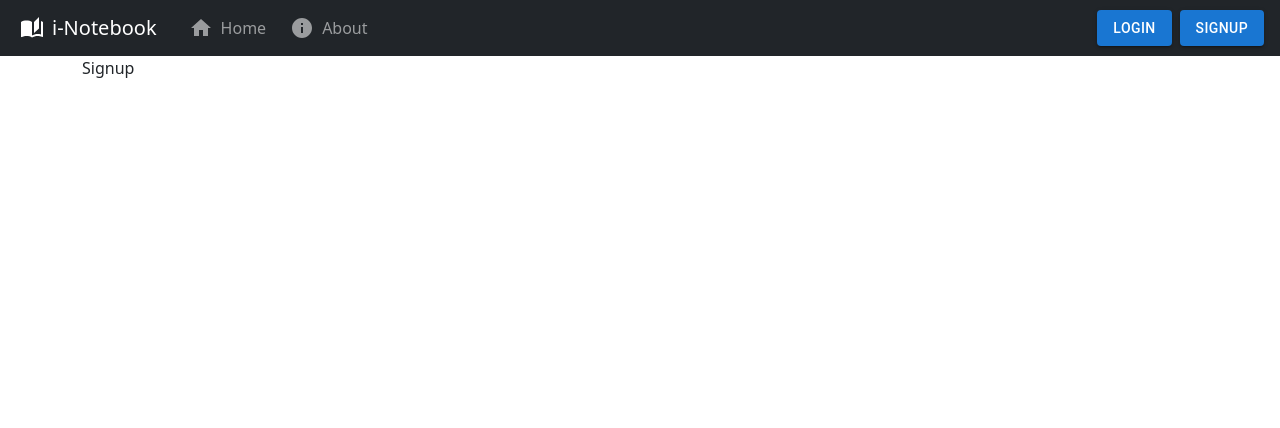
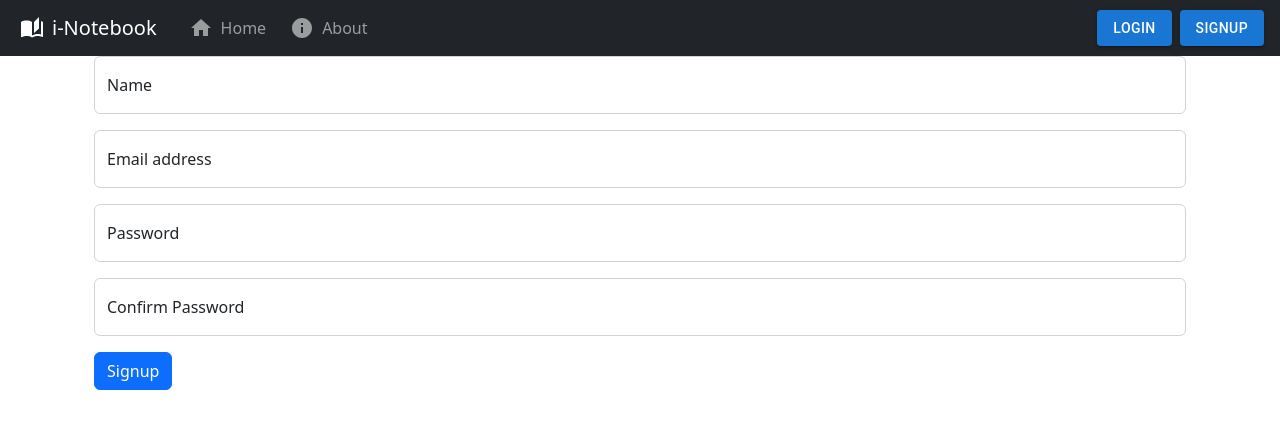
Before and after one commit to imronit2001/iNotebook-React, a React (Create React App) app: page /signup in a window 1280 px wide. Shown: the top 428 px of the page. Built offline with nearby package versions, Linux system fonts and the light colour scheme.

Commit message:
#70 Adding SignUp Component to iNotebook

```diff
--- a/src/components/Signup.js
+++ b/src/components/Signup.js
@@ -1,9 +1,108 @@
-import React from 'react'
+import React, { useState } from "react";
+import { useNavigate } from "react-router-dom";
 
 const Signup = () => {
+  const [credentials, setCredentials] = useState({
+    name: "",
+    email: "",
+    password: "",
+    cpassword: "",
+  });
+  let navigate = useNavigate();
+
+  const host = "http://localhost:5000";
+  const handleSubmit = async (e) => {
+    e.preventDefault();
+
+    const response = await fetch(`${host}/api/auth/createuser`, {
+      method: "POST",
+      headers: {
+        "Content-Type": "application/json",
+      },
+      body: JSON.stringify({
+        name: credentials.name,
+        email: credentials.email,
+        password: credentials.password,
+      }),
+    });
+    const json = await response.json();
+    console.log(json);
+
+    if (json.success) {
+      localStorage.setItem("token", json.authtoken);
+      navigate("/");
+    } else {
+      alert("Failed");
+    }
+  };
+
+  const onChange = (e) => {
+    setCredentials({ ...credentials, [e.target.name]: e.target.value });
+  };
+
   return (
-    <div>Signup</div>
-  )
-}
+    <React.Fragment>
+      <form className="container" onSubmit={handleSubmit} method="POST">
+        <div className="form-floating mb-3">
+          <input
+            type="name"
+            className="form-control"
+            id="floatingName"
+            placeholder="name@example.com"
+            value={credentials.name}
+            onChange={onChange}
+            name="name"
+            required
+          />
+          <label htmlFor="floatingName">Name</label>
+        </div>
+        <div className="form-floating mb-3">
+          <input
+            type="email"
+            className="form-control"
+            id="floatingInput"
+            placeholder="name@example.com"
+            value={credentials.email}
+            onChange={onChange}
+            name="email"
+            required
+          />
+          <label htmlFor="floatingInput">Email address</label>
+        </div>
+        <div className="form-floating mb-3">
+          <input
+            type="password"
+            className="form-control"
+            id="floatingPassword"
+            placeholder="Password"
+            value={credentials.password}
+            onChange={onChange}
+            name="password"
+            required
+            minLength="5"
+          />
+          <label htmlFor="floatingPassword">Password</label>
+        </div>
+        <div className="form-floating mb-3">
+          <input
+            type="password"
+            className="form-control"
+            id="floatingcPassword"
+            placeholder="cPassword"
+            value={credentials.cpassword}
+            onChange={onChange}
+            name="cpassword"
+            required
+            minLength="5"
+          />
+          <label htmlFor="floatingcPassword">Confirm Password</label>
+        </div>
+        <button className="btn btn-primary" type="submit">
+          Signup
+        </button>
+      </form>
+    </React.Fragment>
+  );
+};
 
-export default Signup
+export default Signup;
```
Also changed, not shown: 1 other file (tests, documents, lock files or other folders).
